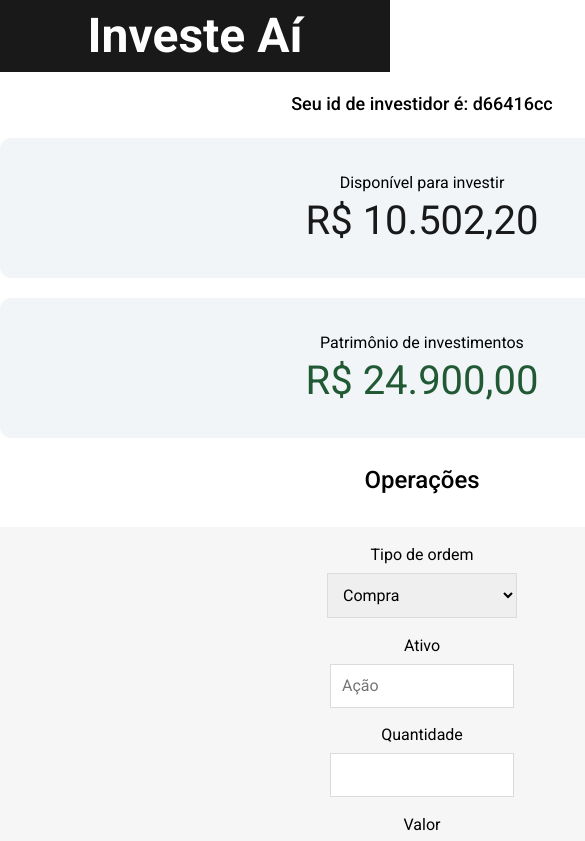
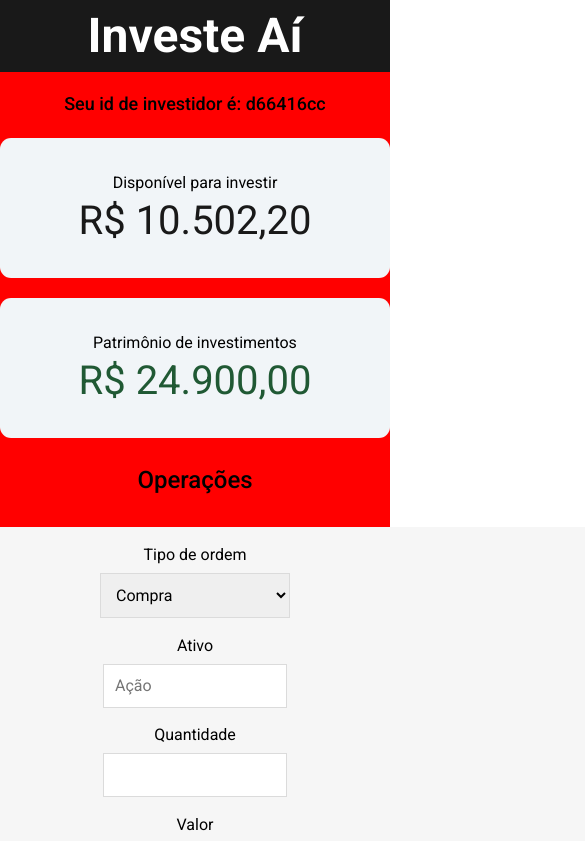
Before and after one commit to MateusIasbik/investe-ai-front, a React (Vite) app: page / in a window 390 px wide. Shown: the top 841 px of the page, 585 px wide, since content can reach past the window. Built offline with nearby package versions, Linux system fonts and the light colour scheme; no server answers.

Commit message:
fix: mobile version centralized - test 3

```diff
--- a/src/App.jsx
+++ b/src/App.jsx
@@ -71,6 +71,18 @@ export default function App() {
 const ScreenStyled = styled.div`
   width: 100%;
   height: 100%;
+  display: flex;
+  flex-direction: column;
+  justify-content: flex-start;
+  align-items: center;
+  background-color: red;
+
+  @media (max-width: 768px) {
+    display: flex;
+    flex-direction: column;
+    justify-content: flex-start;
+    align-items: center;
+  }
 `
 
 const Top = styled.div`
@@ -91,7 +103,6 @@ const Top = styled.div`
 `;
 
 const Container = styled.div`
-  width: 100%;
   display: flex;
   padding: 70px 0;
   flex-direction: column;
@@ -103,7 +114,8 @@ const Container = styled.div`
   font-size: 24px;
 
   @media (max-width: 768px) {
-    width: 100vh;
+    padding: 70px 25%;
+    width: 100%;
     height: 100%;
     display: flex;
     flex-direction: column;
```
